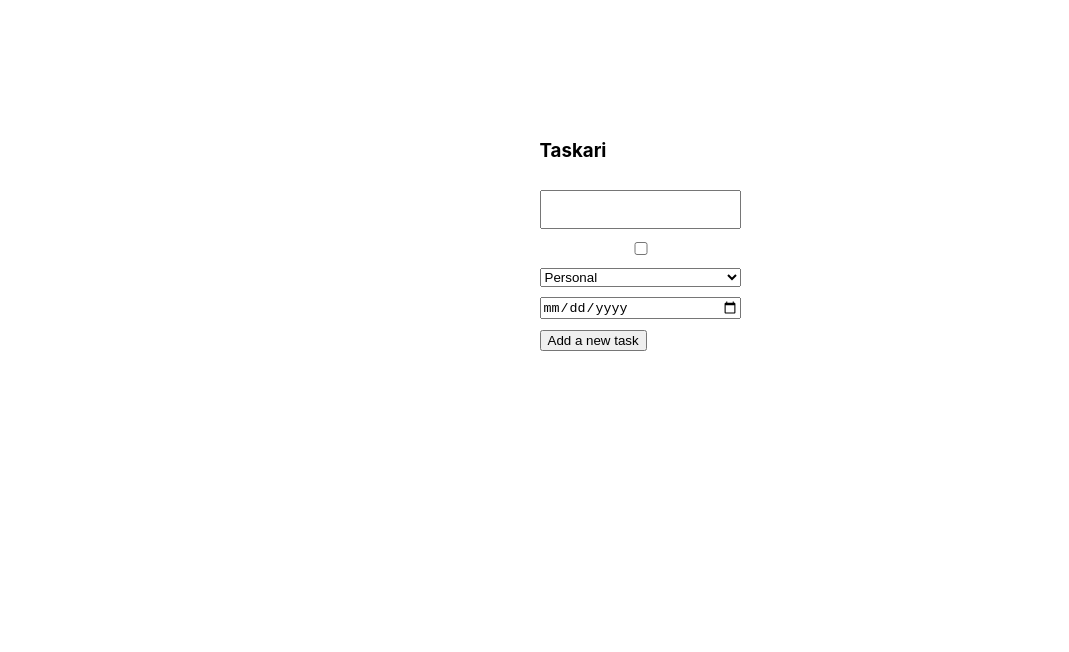
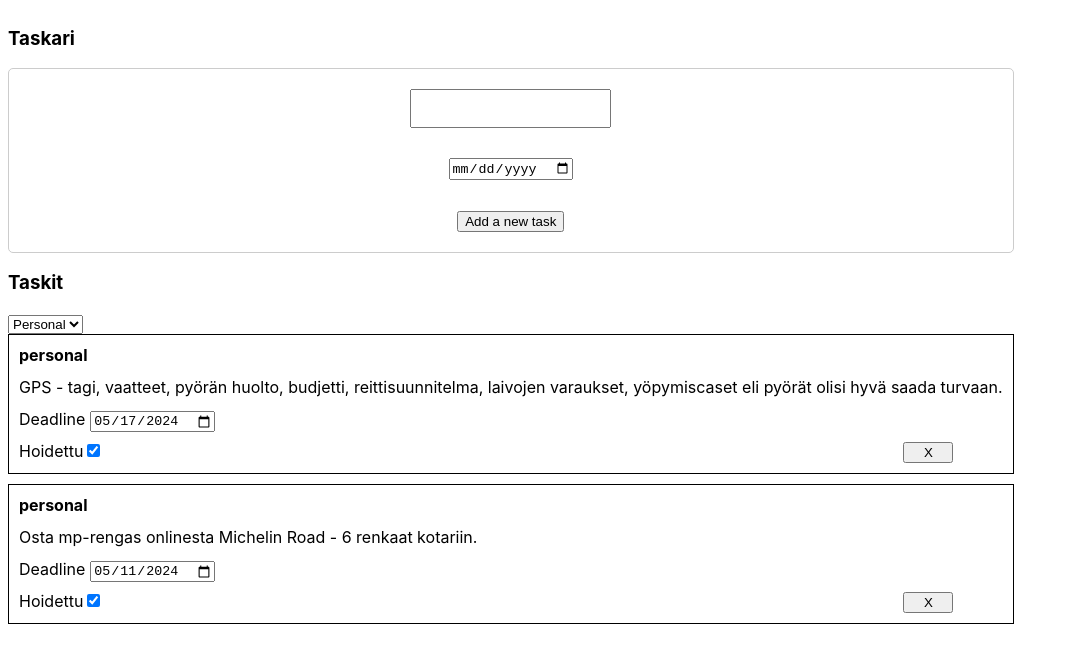
Before and after one commit to jrii1512/TodoList, a React (Create React App) app: page / in a window 1280 px wide. Shown: the top 652 px of the page, without its empty margins (0-1069 px from the left). Built offline with nearby package versions, Linux system fonts and the light colour scheme.

Commit message:
Usable version

```diff
--- a/src/App.css
+++ b/src/App.css
@@ -42,6 +42,15 @@
   color: #61dafb;
 }
 
+.jsonfile {
+  display: grid;
+  grid-template-columns: auto auto;
+  padding: 10px;
+  margin-bottom: 10px;
+  border: 1px solid;
+}
+
+
 .todo{
     display: flex;
     flex-direction: column;
--- a/src/App.js
+++ b/src/App.js
@@ -11,14 +11,14 @@ function App() {
 	const { taskit } = JsonData; //Destruct tasks from the Json file
 	const [todos, setTodo] = useState([]);
 	const [selectedOption, setSelectedOption] = useState('personal');
-	const [isComplete, setIsComplete] = useState(false);
 
 	const [editComplete, setEditComplete] = useState(null);
 
 	const [dueDate, setDueDate] = useState(new Date().toLocaleDateString());
 	const [editDate, setEditDate] = useState('');
 	const todoNameRef = useRef();
-
+	let lines = [];
+	let currentLne = '';
 	const today = moment();
 
 	console.log('taskit: ', taskit);
@@ -32,7 +32,6 @@ function App() {
 				id: uuidv4(),
 				name: name,
 				type: selectedOption,
-				complete: isComplete,
 				due: dueDate,
 			};
 
@@ -47,7 +46,6 @@ function App() {
 		todoNameRef.current.value = null;
 		console.log('todos: ', todos);
 	};
-
 
 	const handleType = (event) => {
 		console.log('Option: ', event.target.value);
@@ -80,37 +78,78 @@ function App() {
 		removeCompletedFromJson(id);
 	};
 
+	//Not in use
+	function wrapText(text, width) {
+		console.log('wrap start text ', text + ', ' + width);
+		const words = text.split(',');
+		let currentLine = '';
+
+		words.forEach((word) => {
+			console.log(word);
+			if (currentLine.length + word.length <= width) {
+				currentLine += (currentLine ? ' ' : '') + word;
+				console.log('currentLine: ', currentLine);
+			} else {
+				lines.push(currentLine);
+				currentLine = word;
+			}
+		});
+
+		if (currentLine) {
+			lines.push(currentLine);
+		}
+
+		console.log('wrap end, lines: ', lines);
+		return lines.join('\n');
+	}
+
+	taskit.forEach((f) => {
+		return f.name.length > 20 ? wrapText(f.name, 20) : f.name;
+	});
 	return (
-		<div className='todo'>
+		<div>
 			<h3>Taskari</h3>
+			<form className='form'>
 				<input ref={todoNameRef} type='text' style={{ padding: '10px' }} />
 
-			<input
-				name='complete'
-				type='checkbox'
-				checked={isComplete ? true : false}
-				onChange={editToggle}
-			/>
+				<input name='pvm' type='date' value={dueDate} onChange={setDate} />
+
+				<div className='buttonList'>
+					<button onClick={handleTask}>Add a new task</button>
+				</div>
+			</form>
+
+			<div>
+				{taskit.length > 0 && <h3>Taskit </h3>}
 
 				<select name='type' value={selectedOption} onChange={handleType}>
 					<option value='work'>Work</option>
 					<option value='personal'>Personal</option>
 				</select>
 
-			<input name='pvm' type='date' value={dueDate} onChange={setDate} />
-
-			<div className='buttonList'>
-				<button onClick={handleTask}>Add a new task</button>
-			</div>
-
-			<div className='section'>
-				{taskit.length > 0 && <h3>Taskit </h3>}
-
 				{taskit.map((t) => (
+					<div key={uuidv4()} className='jsonfile'>
+						{t.type === selectedOption && (
 							<>
-						<div key={uuidv4()} className='jsonfile'>
-							<label key={uuidv4()}>{t.name}</label>
-
+								<label>
+									<strong>{t.type}</strong>
+								</label>
+								<p></p>
+								<label>{t.name}</label>
+								<p></p>
+								<label>
+									Deadline
+									<input
+										style={{ marginLeft: '5px' }}
+										type='date'
+										key={uuidv4()}
+										value={t.due}
+										onChange={(event) => editDue(t.id, event.target.value)}
+									/>
+								</label>
+								<p></p>
+								<label>
+									Hoidettu
 									<input
 										key={uuidv4()}
 										type='checkbox'
@@ -118,16 +157,17 @@ function App() {
 										onChange={(event) => editToggle(t.id, event.target.checked)}
 										checked={editComplete === null ? t.complete : editComplete}
 									/>
-
-							<input
-								type='date'
+									<button
+										style={{ marginLeft:'800px', width: '50px' }}
 										key={uuidv4()}
-								value={t.due}
-								onChange={(event) => editDue(t.id, event.target.value)}
-							/>
-							<button onClick={() => removeCompletedTask(t.id)}>X</button>
+										onClick={() => removeCompletedTask(t.id)}
+									>
+										X
+									</button>
+								</label>
+							</>
+						)}
 					</div>
-					</>
 				))}
 			</div>
 		</div>
--- a/src/index.css
+++ b/src/index.css
@@ -1,8 +1,9 @@
 body {
-  margin: 0;
+  margin: 100;
   display:flex;
-  justify-content: center;
+  justify-content: left;
   align-items: center;
+
   font-family: -apple-system, BlinkMacSystemFont, 'Segoe UI', 'Roboto', 'Oxygen',
     'Ubuntu', 'Cantarell', 'Fira Sans', 'Droid Sans', 'Helvetica Neue',
     sans-serif;
--- a/src/todos.json
+++ b/src/todos.json
@@ -1,3 +1,18 @@
 {
-  "taskit": []
+  "taskit": [
+    {
+      "id": "aebe9f34-5130-4bd5-8c04-3a993fae48be",
+      "name": "GPS - tagi, vaatteet, pyörän huolto, budjetti, reittisuunnitelma, laivojen varaukset, yöpymiscaset eli pyörät olisi hyvä saada turvaan.",
+      "type": "personal",
+      "complete": true,
+      "due": "2024-05-17"
+    },
+    {
+      "id": "749250f1-c2e7-451e-b636-c30bba00a51a",
+      "name": "Osta mp-rengas onlinesta Michelin Road - 6 renkaat kotariin.",
+      "type": "personal",
+      "complete": true,
+      "due": "2024-05-11"
+    }
+  ]
 }
```
Lines whose indentation alone changed are shown as unchanged.
